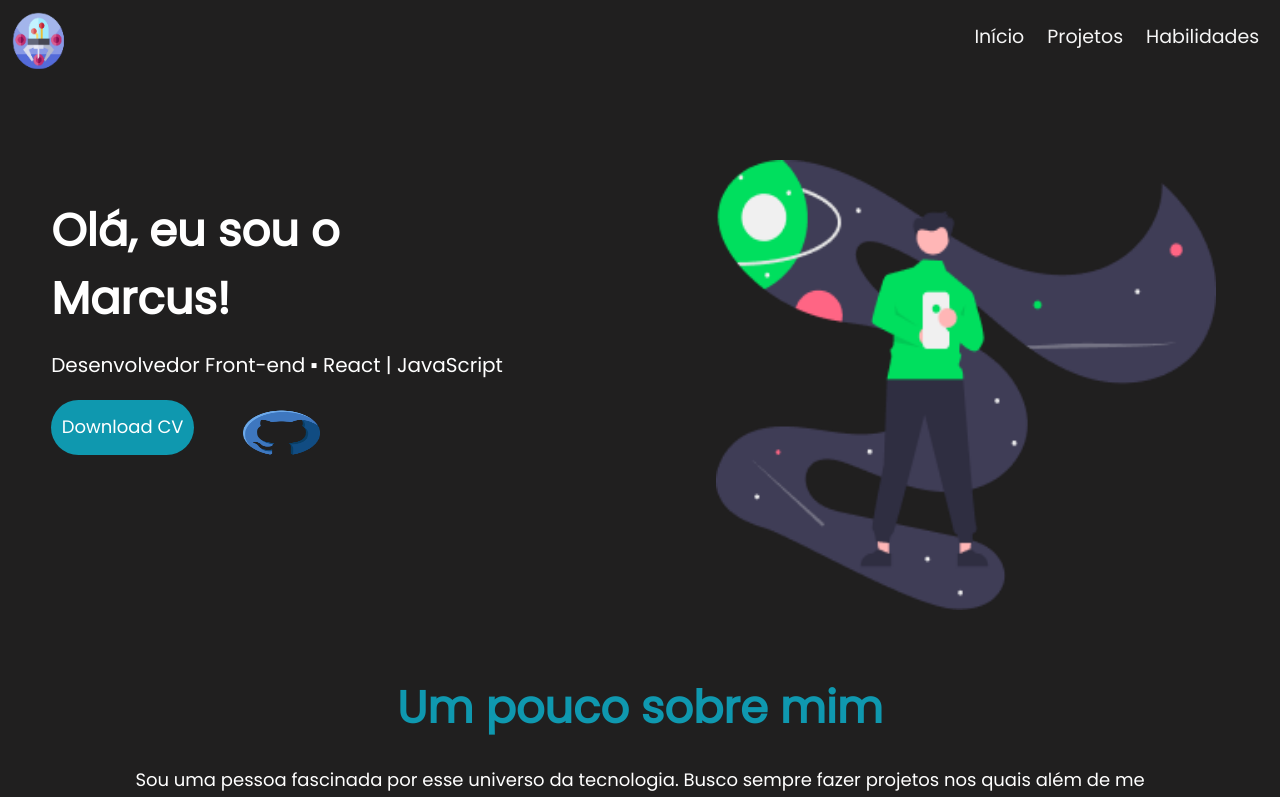
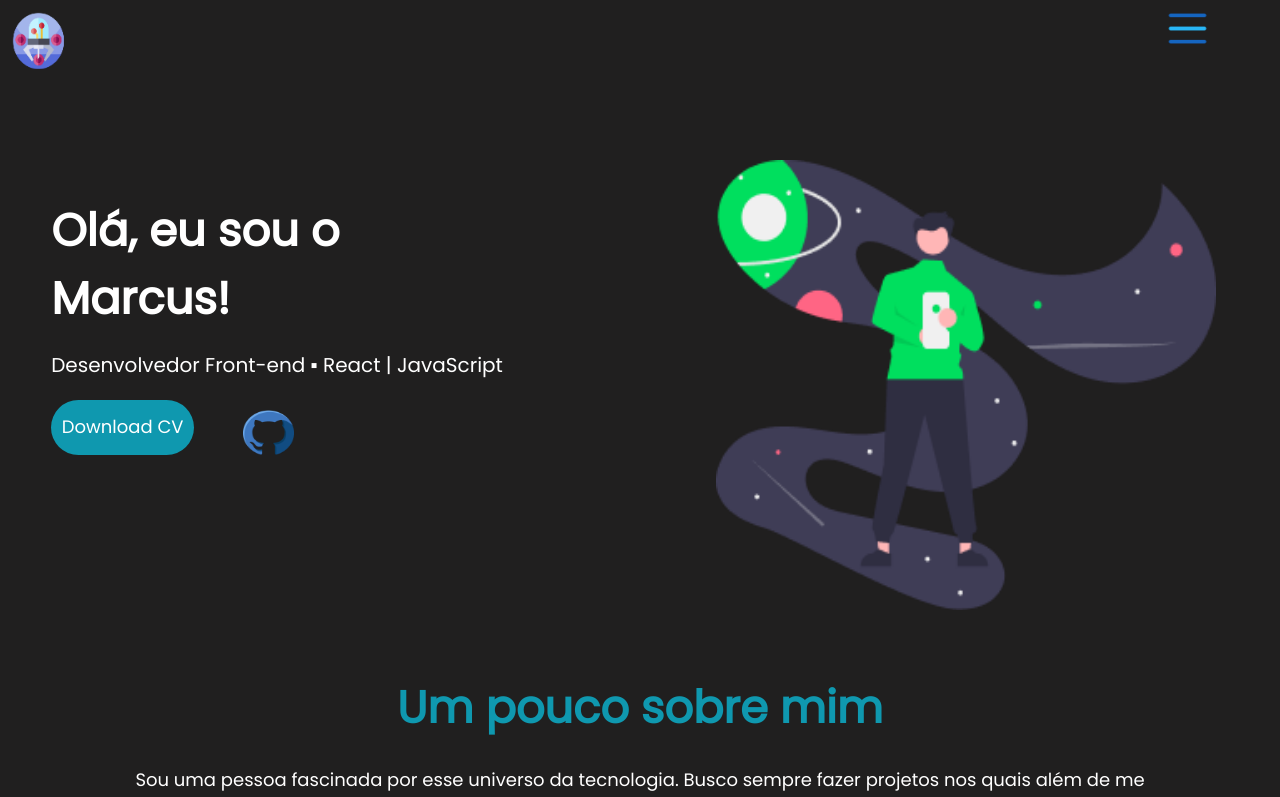
Before and after one commit to marcusvinicius0/meu-portfolio-v1.3, a React (Create React App) app: page / in a window 1280 px wide. Shown: the top 797 px of the page. Built offline with nearby package versions, Linux system fonts and the light colour scheme.

Commit message:
menudropdown

```diff
--- a/src/App.js
+++ b/src/App.js
@@ -1,8 +1,10 @@
 import './GlobalStyle/GlobalStyle.css';
 import './style.js';
-import { useState, useRef } from 'react';
+import { useState, useEffect } from 'react';
 
 import Row from './Components/Row';
+
+// import NavBar from './Components/NavBar';
 
 import LogoImg from './assets/nano-tecnologia (1).png';
 import MenuImg from './assets/menu-aberto.png';
@@ -31,6 +33,11 @@ import { Logo, Navegation, IntroductionSection, AboutMeSection, ProjectSection,
 
 
 function App() {
+  const [exibir, setExibir] = useState(false);
+
+  function exibirMenu() {
+    setExibir(!exibir)
+  }
 
   return (
     <div className="container">
@@ -40,13 +47,17 @@ function App() {
         </div>
 
         <Navegation>
-          <img onClick={() => { }} src={MenuImg} alt="menu" />
+          <img onClick={exibirMenu} src={MenuImg} alt="menu" />
           <nav>
-            <ul>
-              <li><a className="nav-links" href='#inicio'>Início</a></li>
-              <li><a className="nav-links" href='#projetos'>Projetos</a></li>
-              <li><a className="nav-links" href='#habilidades'>Habilidades</a></li>
-            </ul>
+            {exibir ? (
+              <ul>
+                <li><a className="nav-links" href='/'>Início</a></li>
+                <li><a className="nav-links" href='#projetos'>Projetos</a></li>
+                <li><a className="nav-links" href='#habilidades'>Habilidades</a></li>
+              </ul>
+            ) : (
+              ""
+            )}
           </nav>
         </Navegation>
       </header>
@@ -60,7 +71,7 @@ function App() {
         </IntroductionSection>
 
         <div className="mainimg">
-          <img className="img" src={Background} />
+          <img className="img" src={Background} alt="background" />
         </div>
 
         <AboutMeSection>
@@ -77,37 +88,37 @@ function App() {
           <h3 id="projetos">Projetos</h3>
           <div className="containers">
             <div className="container-project">
-              <a href="https://github.com/marcusvinicius0/Pedido-de-lanches" target="_blank" rel="noreferrer"><img src={pedidoDeLanches} /></a>
+              <a href="https://github.com/marcusvinicius0/Pedido-de-lanches" target="_blank" rel="noreferrer"><img src={pedidoDeLanches} alt="pedido-lanches" /></a>
               <p>Pedido de lanches -  <br /> <strong>Feito com react.js, node.js.</strong></p>
               <a href='https://github.com/marcusvinicius0/Pedido-de-lanches' target="_blank" rel="noreferrer"><img className="githublogo" src={GitHubLogo} alt="github-icon" /></a>
             </div>
 
             <div className="container-project">
-              <a href="https://github.com/marcusvinicius0/Cadastro-de-Usuarios-FRONTEND" target="_blank" rel="noreferrer"><img src={cadastroUsuario} /></a>
+              <a href="https://github.com/marcusvinicius0/Cadastro-de-Usuarios-FRONTEND" target="_blank" rel="noreferrer"><img src={cadastroUsuario} alt="cadastro-usuario" /></a>
               <p>Cadastro de usuários - <br /> <strong>Feito com react.js, node.js.</strong></p>
               <a href='https://github.com/marcusvinicius0/Cadastro-de-Usuarios-FRONTEND' target="_blank" rel="noreferrer"><img className="githublogo" src={GitHubLogo} alt="github-icon" /></a>
             </div>
 
             <div className="container-project">
-              <a href="" target="_blank" rel="noreferrer"><img src={meuPortfolio} /></a>
+              <a href="/" target="_blank" rel="noreferrer"><img src={meuPortfolio} alt="meu-portfolio" /></a>
               <p>Meu portfólio -  <br /> <strong>Feito com react.js.</strong></p>
-              <a href='' target="_blank" rel="noreferrer"><img className="githublogo" src={GitHubLogo} alt="github-icon" /></a>
+              <a href='/' target="_blank" rel="noreferrer"><img className="githublogo" src={GitHubLogo} alt="github-icon" /></a>
             </div>
 
             <div className="container-project">
-              <a href="https://marcusvinicius0.github.io/playstation-project/" target="_blank" rel="noreferrer"><img src={dualShock} /></a>
+              <a href="https://marcusvinicius0.github.io/playstation-project/" target="_blank" rel="noreferrer"><img src={dualShock} alt="dualshock" /></a>
               <p>Dualshock landing page - <br /> <strong>Feito com HTML, CSS, JS.</strong></p>
               <a href='https://github.com/marcusvinicius0/playstation-project' target="_blank" rel="noreferrer"><img className="githublogo" src={GitHubLogo} alt="github-icon" /></a>
             </div>
 
             <div className="container-project">
-              <a href="https://marcusvinicius0.github.io/Landing-Page-Nike/" target="_blank" rel="noreferrer"><img src={nikeLanding} /></a>
+              <a href="https://marcusvinicius0.github.io/Landing-Page-Nike/" target="_blank" rel="noreferrer"><img src={nikeLanding} alt="nike-landingpage" /></a>
               <p>Nike landing page - <br /> <strong>Feito com HTML, CSS.</strong></p>
               <a href='https://github.com/marcusvinicius0/Landing-Page-Nike' target="_blank" rel="noreferrer"><img className="githublogo" src={GitHubLogo} alt="github-icon" /></a>
             </div>
 
             <div className="container-project">
-              <a href="https://marcusvinicius0.github.io/Landing-Page-Jordan/" target="_blank" rel="noreferrer"><img src={jordanLanding} /></a>
+              <a href="https://marcusvinicius0.github.io/Landing-Page-Jordan/" target="_blank" rel="noreferrer"><img src={jordanLanding} alt="jordan-landingpage" /></a>
               <p>Jordan landing page - <br /> <strong>Feito com HTML, CSS.</strong></p>
               <a href='https://github.com/marcusvinicius0/Landing-Page-Jordan' target="_blank" rel="noreferrer"><img className="githublogo" src={GitHubLogo} alt="github-icon" /></a>
             </div>
--- /dev/null
+++ b/src/Components/NavBar/index.js
@@ -0,0 +1,28 @@
+// import { useState, useEffect } from "react";
+
+
+
+// export default function NavBar() {
+//     const [exibir, setExibir] = useState(false);
+
+//     useEffect((exibir)=>{
+
+//         setExibir(!exibir)
+
+//         return (
+//             <nav>
+//                 {exibir ? (
+//                     <ul>
+//                         <li><a className="nav-links" href='/'>Início</a></li>
+//                         <li><a className="nav-links" href='#projetos'>Projetos</a></li>
+//                         <li><a className="nav-links" href='#habilidades'>Habilidades</a></li>
+//                     </ul>
+//                 ) : (
+//                     ""
+//                 )}
+//             </nav>
+//         )
+//     })
+
+
+// }
--- a/src/style.js
+++ b/src/style.js
@@ -24,7 +24,8 @@ export const Navegation = styled.div`
     z-index: 3;
 
   img{
-      display: none;
+     width: 3.5vw;
+     margin-left: 18vw;
       cursor: pointer;
       @media (min-width: 757px) and (max-width: 845px){display: block; margin-left: 16vw; margin-top: 1vw; width: 6vw}
       @media (min-width: 668px) and (max-width: 756px){display: block; margin-left: 16vw; margin-top: 1vw; width: 6vw}
@@ -34,14 +35,21 @@ export const Navegation = styled.div`
   }
     ul{
         display: flex;
-        flex-direction: row;
-        justify-content: flex-end;
+        flex-direction: column;
+        justify-content: center;
+        align-items: center;
+        margin-left: 13vw;
         gap: 1.8vw;
-        @media (min-width: 1024px) and (max-width: 1115px){margin-left: -5vw;}
-        @media (min-width: 935px) and (max-width: 1023px){margin-left: -9vw;}
-        @media (min-width: 846px) and (max-width: 934px){margin-left: -12vw;}
-        @media (max-width: 845px){display: none; flex-direction: column}
+        @media (min-width: 1024px) and (max-width: 1115px){margin-left: -5vw;  justify-content: flex-start; align-items:flex-start; margin-left: 10vw; font-size: 15px}
+        @media (min-width: 935px) and (max-width: 1023px){margin-left: 9vw; justify-content: flex-start; align-items: flex-start}
+        @media (min-width: 846px) and (max-width: 934px){margin-left: 9vw; justify-content: flex-start; align-items: flex-start}
+        @media (min-width: 757px) and (max-width: 845px){ flex-direction: column; justify-content: flex-start; align-items: flex-start; margin-left: 3vw; font-size: 10px;}
+        @media (min-width: 668px) and (max-width: 756px){ flex-direction: column; justify-content: flex-start; align-items: flex-start; margin-left: 2vw; font-size: 10px;}
+        @media (min-width: 579px) and (max-width: 667px){ flex-direction: column; justify-content: flex-start; align-items: flex-start; margin-left: -3vw; font-size: 10px;}
+        @media (min-width: 488px) and (max-width: 578px){ flex-direction: column; justify-content: flex-start; align-items: flex-start; margin-left: -9vw; font-size: 10px;}
+        @media (max-width: 487px){ flex-direction: column; justify-content: flex-start; align-items: flex-start; margin-left: -14vw; font-size: 10px;}
     }
+
 
     li{
         list-style-type: none;
@@ -59,6 +67,7 @@ export const Navegation = styled.div`
         color: #0F98AF;
     }
 
+}
 `
 
 export const IntroductionSection = styled.div`
@@ -80,8 +89,8 @@ export const IntroductionSection = styled.div`
         @media (min-width: 846px) and (max-width: 934px){font-size: 45px}
         @media (min-width: 757px) and (max-width: 845px){font-size: 45px; margin-top: 10vw}
         @media (min-width: 668px) and (max-width: 756px){font-size: 45px; margin-top: 10vw}
-        @media (min-width: 577px) and (max-width: 667px){font-size: 45px; margin-top: 10vw}
-        @media (min-width: 488px) and (max-width: 576px){font-size: 40px; margin-top: 10vw}
+        @media (min-width: 577px) and (max-width: 667px){font-size: 45px; margin-top: 20vw}
+        @media (min-width: 488px) and (max-width: 576px){font-size: 40px; margin-top: 20vw}
         @media (max-width: 487px){font-size: 40px; margin-top: 30vw}
     }
 
@@ -129,7 +138,7 @@ export const IntroductionSection = styled.div`
     .githublogo{
         margin-top: -3.5vw;
         margin-left: 15vw;
-        width: 6vw;
+        width: 4vw;
         height: 3.5vw;
         z-index: 1;
         position: absolute;
@@ -139,14 +148,14 @@ export const IntroductionSection = styled.div`
             transition: 0.7s;
             opacity: 0.8;
         }
-        @media (min-width: 1080px) and (max-width: 1115px){margin-top: -4.2vw; margin-left: 16vw; width: 7vw; height: 7vh}
-        @media (min-width: 1024px) and (max-width: 1079px){margin-top: -4.5vw; margin-left: 16vw; width: 8vw; height: 7vh}
-        @media (min-width: 935px) and (max-width: 1023px){margin-top: -4.5vw; margin-left: 19vw; width: 8vw; height: 7vh}
-        @media (min-width: 846px) and (max-width: 934px){margin-top: -5.1vw; margin-left: 22vw; width: 9vw; height: 7vh}
-        @media (min-width: 757px) and (max-width: 845px){margin-top: -5.5vw; margin-left: 10vw; width: 10vw; height: 7vh}
-        @media (min-width: 668px) and (max-width: 756px){margin-top: -6.2vw; margin-left: 10vw; width: 10vw; height: 7vh}
-        @media (min-width: 577px) and (max-width: 667px){margin-top: -8vw; margin-left: 13vw; width: 10vw; height: 7vh}
-        @media (min-width: 488px) and (max-width: 576px){margin-top: -9vw; margin-left: 13vw; width: 10vw; height: 7vh}
+        @media (min-width: 1080px) and (max-width: 1115px){margin-top: -4.2vw; margin-left: 16vw; width: 5vw; height: 7vh}
+        @media (min-width: 1024px) and (max-width: 1079px){margin-top: -4.5vw; margin-left: 16vw; width: 5vw; height: 7vh}
+        @media (min-width: 935px) and (max-width: 1023px){margin-top: -4.5vw; margin-left: 19vw; width: 5vw; height: 7vh}
+        @media (min-width: 846px) and (max-width: 934px){margin-top: -5.1vw; margin-left: 22vw; width: 7vw; height: 7vh}
+        @media (min-width: 757px) and (max-width: 845px){margin-top: -5.5vw; margin-left: 10vw; width: 7vw; height: 7vh}
+        @media (min-width: 668px) and (max-width: 756px){margin-top: -6.2vw; margin-left: 10vw; width: 8vw; height: 7vh}
+        @media (min-width: 577px) and (max-width: 667px){margin-top: -8vw; margin-left: 13vw; width: 8vw; height: 7vh}
+        @media (min-width: 488px) and (max-width: 576px){margin-top: -9vw; margin-left: 13vw; width: 9vw; height: 7vh}
         @media (max-width: 487px){margin-top: -11vw; margin-left: 19vw; width: 12vw; height: 7vh}
     }
 `
```
Also changed, not shown: src/Components/NavBar/style.css (added, +19 -0 lines).
